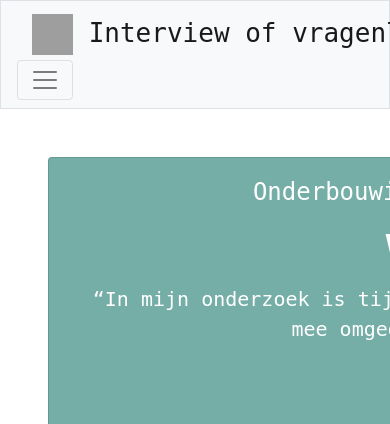
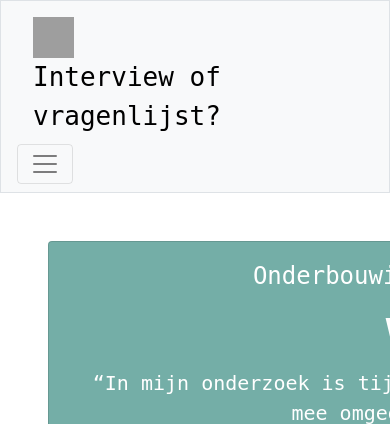
Before and after one commit to thomaskoene/Website-interviewofvragenlijst, a Flask app: page /explanation/ in a window 390 px wide; the page is wider, and only the part inside the window is pictured. Shown: the top 424 px of that part. Run offline with Flask 2, Linux system fonts and the light colour scheme; some libraries are stand-ins or nearby versions; grey boxes are pictures that could not be loaded.

Commit message:
adjustments for mobile devices

```diff
--- a/static/styles.css
+++ b/static/styles.css
@@ -1,7 +1,8 @@
 
-nav .navbar-brand
+nav .navbar
 {
     /* size for brand */
+    color: black;
     font-size: xx-large;
 }
 
--- a/templates/layout.html
+++ b/templates/layout.html
@@ -26,9 +26,8 @@
     <body style="background-image: url(https://www.qualiaanalytics.org//app/uploads/2015/12/slide-013.jpg)">
 
         <nav class="navbar navbar-expand-md navbar-light bg-light border" style="background: transparant">
-            <div class="col text-center">
-            <a class="navbar-brand" href="/"><span>
-                <img src="https://meppelactief.nl/wp-content/uploads/sites/2/2020/10/onderzoek.jpg" width="41" height="41" alt=""/> Interview of vragenlijst?</span></a></div>
+            <a style="color:black; font-size: xx-large;"class="navbar" href="/">
+                <img src="https://meppelactief.nl/wp-content/uploads/sites/2/2020/10/onderzoek.jpg" width="41" height="41" alt=""/> Interview of vragenlijst?</a>
             <button aria-controls="navbar" aria-expanded="false" aria-label="Toggle navigation" class="navbar-toggler" data-target="#navbar" data-toggle="collapse" type="button">
                 <span class="navbar-toggler-icon"></span>
             </button>
```
